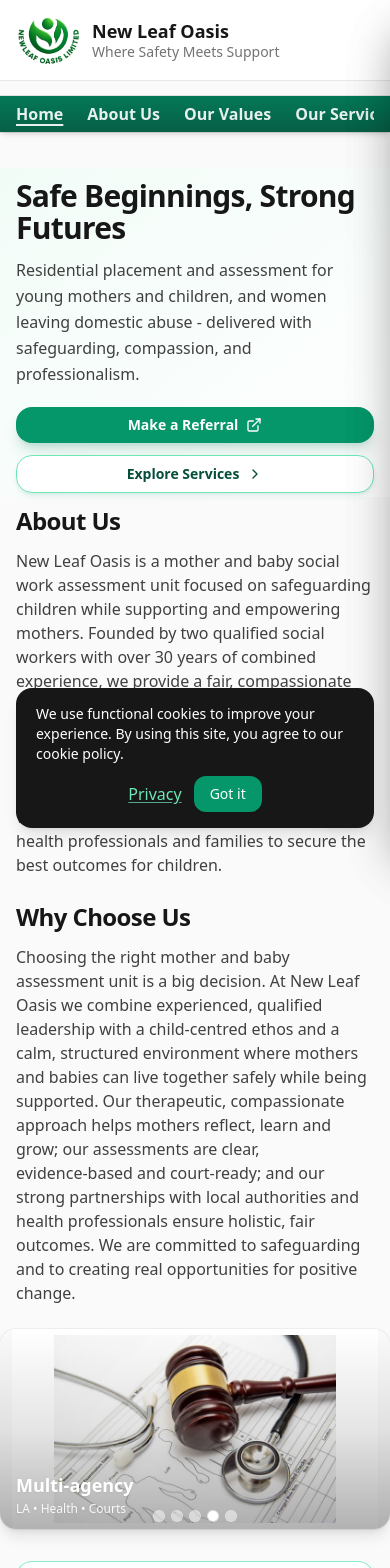
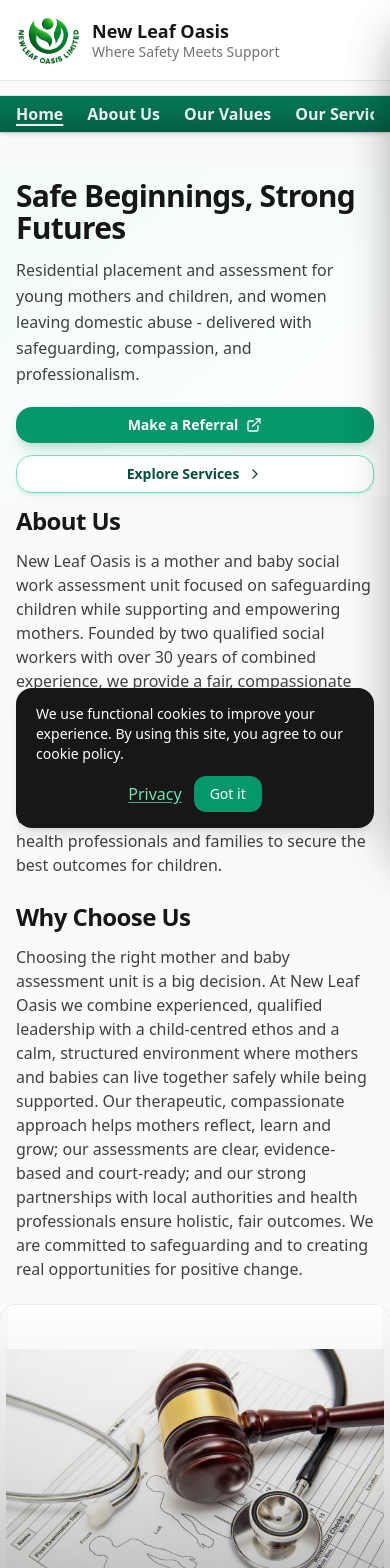
Before and after one commit to Tayte23/NewLeafOasis, a React (Vite) app: page / in a window 390 px wide. Shown: the top 1568 px of the page. Built offline with nearby package versions, Linux system fonts and the light colour scheme.

Commit message:
Update NewLeafOasis.tsx

```diff
--- a/src/NewLeafOasis.tsx
+++ b/src/NewLeafOasis.tsx
@@ -88,7 +88,7 @@ function HeaderNav(): JSX.Element {
   }, []);
 
   useEffect(() => {
-    const ids = ["home", "about", "values", "services", "choose", "process"];
+    const ids = ["home", "about", "values", "services", "choose", "slideshow", "process"];
     const obs = new IntersectionObserver((entries) => entries.forEach((e) => e.isIntersecting && setActive((e.target as HTMLElement).id)), { rootMargin: "-30% 0px -60% 0px", threshold: 0.01 });
     ids.forEach((id) => { const el = document.getElementById(id); if (el) obs.observe(el); });
     return () => obs.disconnect();
@@ -122,11 +122,13 @@ function HeaderNav(): JSX.Element {
 
       <div ref={greenRef} style={{ top: topH }} className={cn("fixed left-0 right-0 z-30 text-white", "bg-gradient-to-b from-emerald-700 to-emerald-800", "shadow-md ring-1 ring-black/10")}>
         <div className="max-w-7xl mx-auto px-4 py-1.5 flex items-center justify-between">
-          <nav className="flex items-center gap-6 text-base font-semibold overflow-x-auto whitespace-nowrap [scrollbar-width:none] [-ms-overflow-style:none]" aria-label="Primary navigation">            <a href="#home" className={navLink("home")} aria-current={active === "home" ? "page" : undefined}>Home</a>
+          <nav className="flex items-center gap-6 text-base font-semibold overflow-x-auto whitespace-nowrap [scrollbar-width:none] [-ms-overflow-style:none]" aria-label="Primary navigation">
+            <a href="#home" className={navLink("home")} aria-current={active === "home" ? "page" : undefined}>Home</a>
             <a href="#about" className={navLink("about")} aria-current={active === "about" ? "page" : undefined}>About Us</a>
             <a href="#values" className={navLink("values")} aria-current={active === "values" ? "page" : undefined}>Our Values</a>
             <a href="#services" className={navLink("services")} aria-current={active === "services" ? "page" : undefined}>Our Services</a>
-            <a href="#choose" className={navLink("choose")} aria-current={active === "choose" ? "page" : undefined}>Why Choose Us</a>
+            {/* Link now targets the slideshow */}
+            <a href="#slideshow" className={navLink("slideshow")} aria-current={active === "slideshow" ? "page" : undefined}>Why Choose Us</a>
             <a href="#process" className={navLink("process")} aria-current={active === "process" ? "page" : undefined}>Referral process</a>
           </nav>
           <button type="button" onClick={() => window.dispatchEvent(new CustomEvent("open-contact"))} className="hidden sm:inline-flex items-center rounded-full border-2 border-white px-4 py-1.5 text-sm font-bold text-white hover:bg-white hover:text-emerald-700 focus-visible:outline-none focus-visible:ring-2 focus-visible:ring-white/70">Contact Us</button>
@@ -170,10 +172,10 @@ function WhyChooseUs() {
       <div className="max-w-4xl text-neutral-700 space-y-4">
         <p>
           Choosing the right mother and baby assessment unit is a big decision. At New Leaf Oasis we
-          combine experienced, qualified leadership with a child‑centred ethos and a calm, structured
+          combine experienced, qualified leadership with a child-centred ethos and a calm, structured
           environment where mothers and babies can live together safely while being supported. Our
           therapeutic, compassionate approach helps mothers reflect, learn and grow; our assessments are
-          clear, evidence‑based and court‑ready; and our strong partnerships with local authorities and
+          clear, evidence-based and court-ready; and our strong partnerships with local authorities and
           health professionals ensure holistic, fair outcomes. We are committed to safeguarding and to
           creating real opportunities for positive change.
         </p>
@@ -183,52 +185,42 @@ function WhyChooseUs() {
 }
 
 function ApproachCarousel() {
-  // Put your images in /public/images (no spaces in names)
-  // and use these exact filenames or adjust the paths below.
   const slides = [
-    { title: "Child‑centred", tag: "Safety first", src: imgChild, alt: "Happy diverse children lying in a circle" },
-    { title: "Evidence‑based", tag: "Court‑ready reports", src: imgEvidence, alt: "Gavel and stethoscope representing evidence and care" },
+    { title: "Child-centred", tag: "Safety first", src: imgChild, alt: "Happy diverse children lying in a circle" },
+    { title: "Evidence-based", tag: "Court-ready reports", src: imgEvidence, alt: "Gavel and stethoscope representing evidence and care" },
     { title: "Therapeutic", tag: "Support & growth", src: imgTherapeutic, alt: "Practitioner celebrating progress with mother and child" },
-    { title: "Multi‑agency", tag: "LA • Health • Courts", src: imgMulti, alt: "Professionals reviewing a plan together" },
+    { title: "Multi-agency", tag: "LA • Health • Courts", src: imgMulti, alt: "Professionals reviewing a plan together" },
     { title: "Protecting Children", tag: "Safeguarding together", src: imgProtecting, alt: "Children and adult hands together symbolising protection" },
   ];
 
   const [index, setIndex] = React.useState(0);
-  // Autoplay only (no pause on hover/focus)
   const len = slides.length;
   const next = () => setIndex((i) => (i + 1) % len);
   const prev = () => setIndex((i) => (i - 1 + len) % len);
-
   React.useEffect(() => { const id = setInterval(next, 2000); return () => clearInterval(id); }, []);
 
   return (
-    <section className="pt-2 md:pt-3 pb-8 scroll-mt-36 md:scroll-mt-44" aria-label="New Leaf Oasis approach">
+    <section id="slideshow" className="pt-2 md:pt-3 pb-8 scroll-mt-36 md:scroll-mt-44" aria-label="New Leaf Oasis approach">
       <div
-        className="relative overflow-hidden rounded-2xl shadow-lg ring-1 ring-black/5 max-w-6xl mx-auto px-3 md:px-4"
+        className="relative overflow-hidden rounded-2xl shadow-lg ring-1 ring-black/5 max-w-7xl mx-auto px-2 md:px-3"
         role="region"
         aria-roledescription="carousel"
       >
-        {/* Slides */}
-        <div className="h-[200px] sm:h-[235px] md:h-[290px] lg:h-[325px] bg-white">
+        {/* Height ~10% less than earlier large version; wider frame */}
+        <div className="h-[340px] sm:h-[380px] md:h-[470px] lg:h-[510px] bg-white">
           {slides.map((s, i) => (
             <div
               key={s.title}
-              className={cn(
-                "absolute inset-0 transition-opacity duration-500",
-                i === index ? "opacity-100" : "opacity-0"
-              )}
+              className={cn("absolute inset-0 transition-opacity duration-500", i === index ? "opacity-100" : "opacity-0")}
               aria-hidden={i !== index}
             >
-              {/* Use object-contain + padding so you see the full image (both edges) without cropping */}
+              {/* object-contain shows both edges; a touch of padding keeps corners visible inside the rounded frame */}
               <img
                 src={s.src}
                 alt={s.alt}
                 className="absolute inset-0 h-full w-full object-contain p-1.5 md:p-2"
-                onError={(e) => {
-                  (e.currentTarget as HTMLImageElement).style.display = "none";
-                }}
+                onError={(e) => { (e.currentTarget as HTMLImageElement).style.display = "none"; }}
               />
-              {/* Softer overlay so images stay visible */}
               <div className="pointer-events-none absolute inset-0 bg-gradient-to-t from-black/30 via-black/10 to-transparent" />
               <div className="absolute left-4 right-4 bottom-3 md:left-6 md:right-6 text-white">
                 <h3 className="text-lg md:text-2xl font-bold drop-shadow-sm">{s.title}</h3>
@@ -245,10 +237,7 @@ function ApproachCarousel() {
               key={i}
               aria-label={`Go to slide ${i + 1}`}
               onClick={() => setIndex(i)}
-              className={cn(
-                "h-2.5 w-2.5 rounded-full ring-1 ring-white/60",
-                i === index ? "bg-white" : "bg-white/50"
-              )}
+              className={cn("h-2.5 w-2.5 rounded-full ring-1 ring-white/60", i === index ? "bg-white" : "bg-white/50")}
             />
           ))}
         </div>
@@ -279,7 +268,7 @@ function AboutTabs() {
         <>
           <p>
             Provide a safe, structured home where mothers and babies can live together during
-            assessment. We safeguard children, deliver fair evidence‑based, child‑centred
+            assessment. We safeguard children, deliver fair evidence-based, child-centred
             assessments, and support mothers to reflect, learn and grow.
           </p>
         </>
@@ -289,7 +278,7 @@ function AboutTabs() {
       title: "Our Purpose",
       body: (
         <p>
-          We provide safe, structured living during assessment; deliver clear, evidence‑based, child‑centred assessments; help mothers reflect, learn and build parenting skills; and work in partnership with local authorities and health partners.
+          We provide safe, structured living during assessment; deliver clear, evidence-based, child-centred assessments; help mothers reflect, learn and build parenting skills; and work in partnership with local authorities and health partners.
         </p>
       ),
     },
@@ -332,7 +321,6 @@ function Values() {
   const valuesRef = React.useRef<HTMLDivElement | null>(null);
   const [inView, setInView] = React.useState(false);
 
-  // Trigger once when the grid enters view
   React.useEffect(() => {
     const el = valuesRef.current;
     if (!el) return;
@@ -351,7 +339,6 @@ function Values() {
     return () => io.disconnect();
   }, []);
 
-  // One card
   const Item = ({ icon, title, desc, row, delay }: { icon: React.ReactNode; title: string; desc: string; row: "top" | "bottom"; delay: number }) => (
     <div
       tabIndex={0}
@@ -369,13 +356,11 @@ function Values() {
           : "translate-y-6 opacity-0"
       )}
     >
-      {/* header */}
       <div className="p-3 flex gap-3 items-center rounded-t-2xl">
         <div className="rounded-2xl bg-emerald-600/10 p-2 text-emerald-700">{icon}</div>
         <h3 className="font-semibold text-base md:text-lg">{title}</h3>
       </div>
       <div className="h-px bg-emerald-100" />
-      {/* main text area (green) */}
       <div className="p-4 rounded-b-2xl bg-emerald-700 text-white">
         <p className="text-[15px] leading-relaxed">{desc}</p>
       </div>
@@ -384,7 +369,6 @@ function Values() {
 
   return (
     <Section id="values" title="Our Values" tightTop compact>
-      {/* slam/bounce keyframes */}
       <style>{`
         @keyframes slamDown {
           0% { transform: translateY(-24px); opacity: 0; }
@@ -421,12 +405,7 @@ function Services() {
   React.useEffect(() => {
     const el = gridRef.current;
     if (!el) return;
-    const io = new IntersectionObserver(
-      ([entry]) => {
-        setInView(entry.isIntersecting);
-      },
-      { rootMargin: "0px 0px -20% 0px", threshold: 0.15 }
-    );
+    const io = new IntersectionObserver(([entry]) => { setInView(entry.isIntersecting); }, { rootMargin: "0px 0px -20% 0px", threshold: 0.15 });
     io.observe(el);
     return () => io.disconnect();
   }, []);
@@ -434,9 +413,7 @@ function Services() {
   const ServiceTab = ({ title, bullets, index, }: { title: string; bullets: string[]; index: number; }) => (
     <div
       tabIndex={0}
-      style={
-        inView ? { animationDelay: `${index * 140}ms`, animationDuration: "850ms", animationFillMode: "both" } : undefined
-      }
+      style={inView ? { animationDelay: `${index * 140}ms`, animationDuration: "850ms", animationFillMode: "both" } : undefined}
       className={cn(
         "rounded-2xl border border-emerald-300/80 bg-white",
         "shadow-lg shadow-emerald-700/10",
@@ -508,10 +485,7 @@ function Process() {
   React.useEffect(() => {
     const el = gridRef.current;
     if (!el) return;
-    const io = new IntersectionObserver(
-      ([entry]) => setInView(entry.isIntersecting),
-      { rootMargin: "0px 0px -15% 0px", threshold: 0.15 }
-    );
+    const io = new IntersectionObserver(([entry]) => setInView(entry.isIntersecting), { rootMargin: "0px 0px -15% 0px", threshold: 0.15 });
     io.observe(el);
     return () => io.disconnect();
   }, []);
@@ -530,7 +504,7 @@ function Process() {
     const ref = React.useRef<HTMLLIElement | null>(null);
     const [hovered, setHovered] = React.useState(false);
     const [tf, setTf] = React.useState<string | undefined>();
-    const MAX = 7; // max tilt
+    const MAX = 7;
 
     const onMove: React.MouseEventHandler = (e) => {
       const el = ref.current; if (!el) return;
@@ -550,13 +524,7 @@ function Process() {
         onMouseMove={onMove}
         onMouseLeave={onLeave}
         onBlur={onLeave}
-        style={
-          hovered
-            ? { transform: tf }
-            : inView
-            ? { animationDelay: `${index * 120}ms`, animationDuration: "720ms", animationFillMode: "both" }
-            : undefined
-        }
+        style={hovered ? { transform: tf } : (inView ? { animationDelay: `${index * 120}ms`, animationDuration: "720ms", animationFillMode: "both" } : undefined)}
         className={cn(
           "rounded-2xl border border-emerald-900/5 bg-white/95 backdrop-blur-[1px]",
           "bg-gradient-to-b from-white to-neutral-50",
@@ -575,15 +543,9 @@ function Process() {
 
   return (
     <Section id="process" title="How Referrals Work" tightTop compact>
-      <style>{`
-        @keyframes rise { 0% { transform: translateY(16px) scale(.985); opacity: 0; } 60% { transform: translateY(-4px) scale(1.005); opacity: 1; } 100% { transform: translateY(0) scale(1); } }
-        .animate-rise { animation-name: rise; }
-      `}</style>
-
+      <style>{`@keyframes rise{0%{transform:translateY(16px) scale(.985);opacity:0}60%{transform:translateY(-4px) scale(1.005);opacity:1}100%{transform:translateY(0) scale(1)}}.animate-rise{animation-name:rise}`}</style>
       <ol ref={gridRef} className="grid md:grid-cols-5 gap-2.5 text-sm text-neutral-800">
-        {steps.map((s, i) => (
-          <StepCard key={s.n} n={s.n} t={s.t} d={s.d} index={i} inView={inView} />
-        ))}
+        {steps.map((s, i) => (<StepCard key={s.n} n={s.n} t={s.t} d={s.d} index={i} inView={inView} />))}
       </ol>
     </Section>
   );
@@ -592,7 +554,6 @@ function Process() {
 function Footer() {
   return (
     <footer className="bg-emerald-800 text-white">
-      {/* Top area */}
       <div className="max-w-7xl mx-auto px-4 py-8 grid gap-8 md:grid-cols-3 lg:grid-cols-4">
         <nav aria-label="Quick links" className="order-1 md:order-1">
           <p className="font-semibold tracking-wide">Quick Links</p>
@@ -600,39 +561,29 @@ function Footer() {
             <li><a href="#home" className="hover:underline">Home</a></li>
             <li><a href="#about" className="hover:underline">About Us</a></li>
             <li><a href="#services" className="hover:underline">Our Services</a></li>
-            <li><a href="#choose" className="hover:underline">Why Choose Us</a></li>
+            <li><a href="#slideshow" className="hover:underline">Why Choose Us</a></li>
             <li><a href="#process" className="hover:underline">How Referrals Work</a></li>
           </ul>
         </nav>
-
         <div className="order-3 md:order-2">
           <p className="font-semibold tracking-wide">Contact</p>
           <ul className="mt-3 space-y-2 text-emerald-100">
-            <li>
-              <a className="underline decoration-emerald-200/70 hover:decoration-2" href="mailto:info@newleafoasis.co.uk">
-                info@newleafoasis.co.uk
-              </a>
-            </li>
+            <li><a className="underline decoration-emerald-200/70 hover:decoration-2" href="mailto:info@newleafoasis.co.uk">info@newleafoasis.co.uk</a></li>
             <li>+44 (0)1234 567 890</li>
             <li>Registered in England & Wales</li>
           </ul>
         </div>
-
         <div className="order-2 md:order-3">
           <p className="font-semibold tracking-wide">New Leaf Oasis</p>
           <p className="text-emerald-100 mt-3 max-w-xs">Where Safety Meets Support</p>
         </div>
-
         <div className="order-4">
           <p className="font-semibold tracking-wide">Affiliations</p>
           <p className="text-emerald-100 mt-3">ICO • BASW • NSPCC • Barnardo's</p>
         </div>
       </div>
-
       <div className="border-t border-white/15">
-        <div className="text-center text-xs text-emerald-100 py-4">
-          © {new Date().getFullYear()} New Leaf Oasis. All rights reserved.
-        </div>
+        <div className="text-center text-xs text-emerald-100 py-4">© {new Date().getFullYear()} New Leaf Oasis. All rights reserved.</div>
       </div>
     </footer>
   );
@@ -648,11 +599,10 @@ function ContactDrawer(): JSX.Element {
     window.addEventListener("keydown", escHandler);
     return () => { window.removeEventListener("open-contact", openHandler as any); window.removeEventListener("keydown", escHandler); };
   }, []);
-
   return (
     <div aria-hidden={!open}>
       <button aria-label="Close contact panel" onClick={() => setOpen(false)} className={cn("fixed inset-0 z-[60] bg-black/40 transition-opacity", open ? "opacity-100 pointer-events-auto" : "opacity-0 pointer-events-none")} />
-      <aside role="dialog" aria-modal="true" aria-labelledby="contact-panel-title" className={cn("fixed top-0 right-0 h-full w-full max-w-md z-[61] bg-white shadow-2xl", "transition-transform duration-300", open ? "translate-x-0" : "translate-x-full")}>
+      <aside role="dialog" aria-modal="true" aria-labelledby="contact-panel-title" className={cn("fixed top-0 right-0 h-full w-full max-w-md z-[61] bg-white shadow-2xl","transition-transform duration-300", open ? "translate-x-0" : "translate-x-full")}>
         <div className="p-6 space-y-4">
           <div className="flex items-start justify-between"><h2 id="contact-panel-title" className="text-xl font-bold">Contact Us</h2><button aria-label="Close" onClick={() => setOpen(false)} className="rounded-md p-2 hover:bg-neutral-100 focus-visible:ring-2 focus-visible:ring-emerald-400">✕</button></div>
           <form className="space-y-3" onSubmit={(e) => { e.preventDefault(); alert("Message sent (demo)"); setOpen(false); }}>
@@ -672,40 +622,24 @@ function ContactDrawer(): JSX.Element {
 function LiveChatWidget(): JSX.Element {
   const launcherStyle: "pill" | "avatar" = "pill";
   const agentAvatarUrl: string | null = null;
-
   const [open, setOpen] = useState(false);
   const [draft, setDraft] = useState("");
-  const [messages, setMessages] = useState<Array<{ id: number; from: "agent" | "user"; text: string }>>([
-    { id: 1, from: "agent", text: "Hello - how can we help today? Please avoid sharing sensitive details here." },
-  ]);
-
+  const [messages, setMessages] = useState<Array<{ id: number; from: "agent" | "user"; text: string }>>([{ id: 1, from: "agent", text: "Hello - how can we help today? Please avoid sharing sensitive details here." }]);
   useEffect(() => { const openHandler = () => setOpen(true); window.addEventListener("open-chat", openHandler as any); return () => window.removeEventListener("open-chat", openHandler as any); }, []);
-
-  const send = (e: React.FormEvent) => {
-    e.preventDefault();
-    const t = draft.trim();
-    if (!t) return;
-    setMessages((prev) => [...prev, { id: Date.now(), from: "user", text: t }]);
-    setDraft("");
-    setTimeout(() => { setMessages((prev) => [...prev, { id: Date.now() + 1, from: "agent", text: "Thanks - a member of our team will reply shortly." }]); }, 500);
-  };
-
+  const send = (e: React.FormEvent) => { e.preventDefault(); const t = draft.trim(); if (!t) return; setMessages((prev) => [...prev, { id: Date.now(), from: "user", text: t }]); setDraft(""); setTimeout(() => { setMessages((prev) => [...prev, { id: Date.now() + 1, from: "agent", text: "Thanks - a member of our team will reply shortly." }]); }, 500); };
   const launcherPos = "fixed bottom-6 right-6 z-[70]";
-
   return (
     <div>
       {launcherStyle === "pill" ? (
-        <button aria-label="Open live chat" onClick={() => setOpen(true)} className={cn(launcherPos, "shadow-lg rounded-full bg-emerald-700 hover:bg-emerald-800 text-white", "px-4 h-12 inline-flex items-center gap-2 font-semibold")}> <MessageCircle className="h-5 w-5" /> <span className="hidden sm:inline">Chat</span> </button>
+        <button aria-label="Open live chat" onClick={() => setOpen(true)} className={cn(launcherPos,"shadow-lg rounded-full bg-emerald-700 hover:bg-emerald-800 text-white","px-4 h-12 inline-flex items-center gap-2 font-semibold")}><MessageCircle className="h-5 w-5" /><span className="hidden sm:inline">Chat</span></button>
       ) : (
-        <button aria-label="Open live chat" onClick={() => setOpen(true)} className={cn(launcherPos, "flex flex-col items-center gap-1")}>
+        <button aria-label="Open live chat" onClick={() => setOpen(true)} className={cn(launcherPos,"flex flex-col items-center gap-1")}>
           <span className="relative inline-flex items-center justify-center h-14 w-14 rounded-full shadow-lg ring-2 ring-white bg-emerald-700 overflow-hidden">{agentAvatarUrl ? (<img src={agentAvatarUrl} alt="Online agent" className="h-full w-full object-cover" />) : (<MessageCircle className="h-7 w-7 text-white" />)}<span className="absolute right-0.5 top-0.5 h-3 w-3 rounded-full bg-emerald-400 ring-2 ring-white" aria-hidden /></span>
           <span className="px-2 py-0.5 rounded-full bg-neutral-900/80 text-white text-[10px] leading-none">Online Agent</span>
         </button>
       )}
-
       <button aria-label="Close chat" onClick={() => setOpen(false)} className={cn("fixed inset-0 z-[64] bg-black/40 transition-opacity", open ? "opacity-100 pointer-events-auto" : "opacity-0 pointer-events-none")} />
-
-      <aside role="dialog" aria-modal="true" aria-labelledby="chat-title" className={cn("fixed top-0 right-0 h-full w-full max-w-md z-[65] bg-white shadow-2xl", "transition-transform duration-300", open ? "translate-x-0" : "translate-x-full")}>
+      <aside role="dialog" aria-modal="true" aria-labelledby="chat-title" className={cn("fixed top-0 right-0 h-full w-full max-w-md z-[65] bg-white shadow-2xl","transition-transform duration-300", open ? "translate-x-0" : "translate-x-full")}>
         <div className="p-4 border-b flex items-center justify-between"><div className="flex items-center gap-2"><span className="h-8 w-8 rounded-full bg-emerald-700 text-white flex items-center justify-center"><MessageCircle className="h-4 w-4" /></span><h2 id="chat-title" className="font-semibold">Support Chat (demo)</h2></div><button aria-label="Close" onClick={() => setOpen(false)} className="rounded-md p-2 hover:bg-neutral-100 focus-visible:ring-2 focus-visible:ring-emerald-400">✕</button></div>
         <div className="p-4 h-[calc(100%-8rem)] overflow-y-auto space-y-2">{messages.map((m) => (<div key={m.id} className={cn("max-w-[80%] rounded-2xl px-3 py-2 text-sm", m.from === "agent" ? "bg-emerald-50 text-emerald-900" : "bg-neutral-100 ml-auto")}>{m.text}</div>))}</div>
         <form onSubmit={send} className="p-3 border-t flex gap-2"><input value={draft} onChange={(e) => setDraft(e.target.value)} placeholder="Type a message..." className="flex-1 rounded-xl border px-3 py-2 text-sm focus:ring-2 focus:ring-emerald-300 outline-none" /><Button type="submit" className="rounded-xl">Send</Button></form>
```
